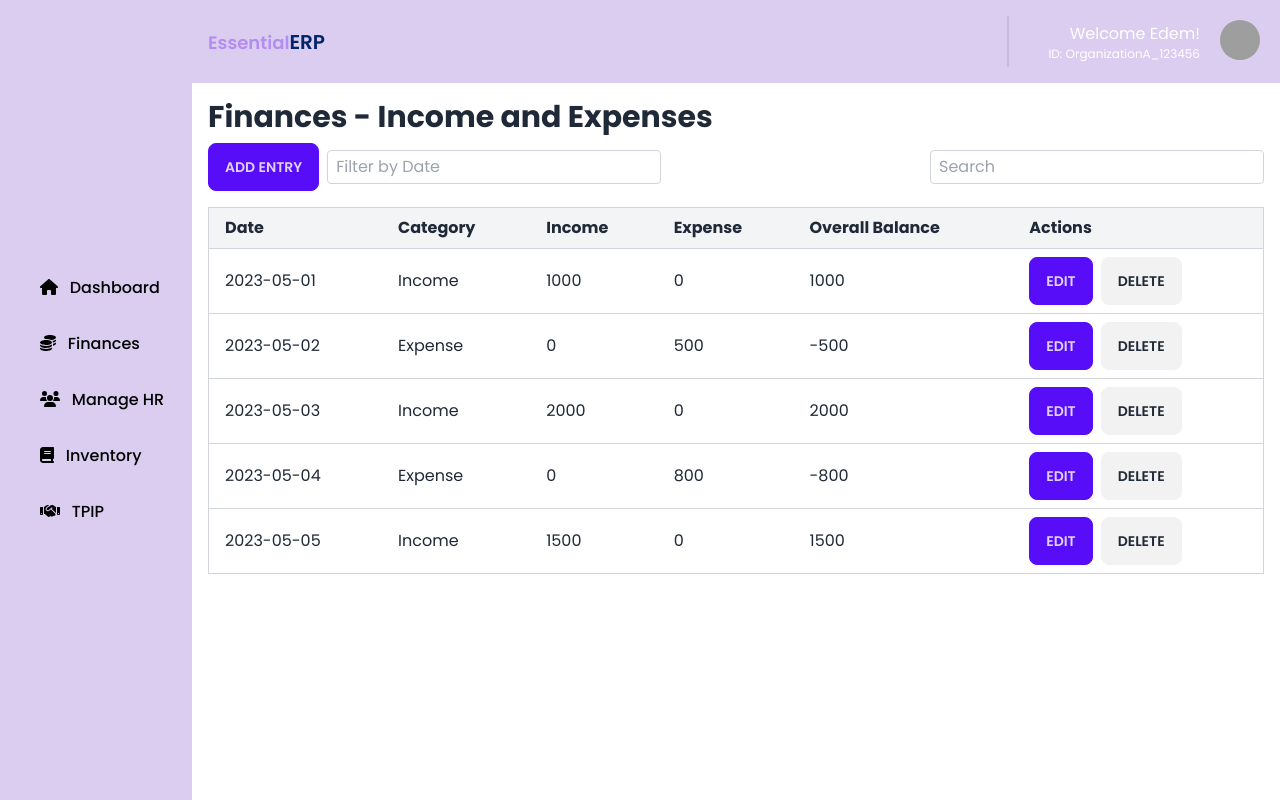
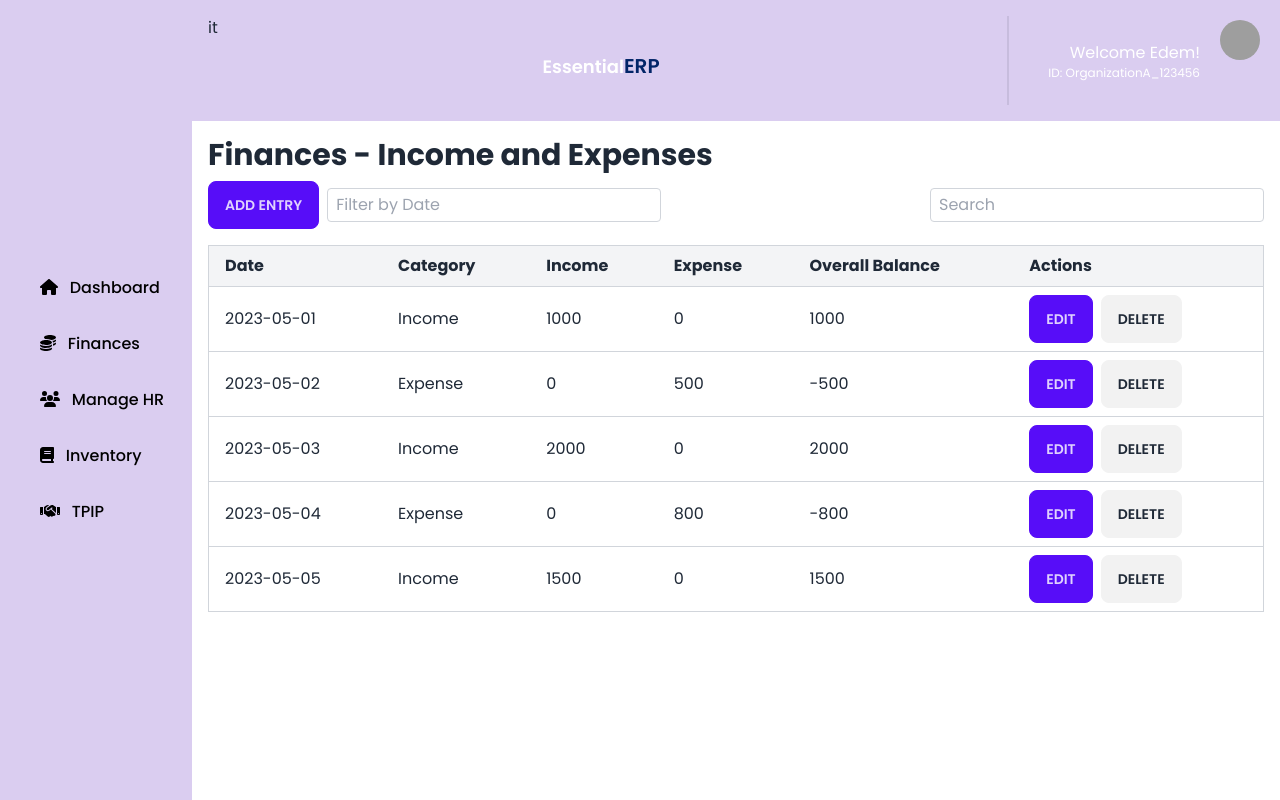
Before and after one commit to Cessation-Code/essentialerp-frontend, a Next.js app: page /dashboard/finances in a window 1280 px wide. Built offline with nearby package versions, Linux system fonts and the light colour scheme; grey boxes are pictures that could not be loaded.

Commit message:
task one and two redone

```diff
--- a/components/layouts/authenticated_layout/navbar.js
+++ b/components/layouts/authenticated_layout/navbar.js
@@ -1,5 +1,6 @@
 import { useState } from "react";
 import Link from "next/link";
+import Logo from "../../logo";
 
 const Navbar = () => {
   const [showDropdown, setShowDropdown] = useState(false);
@@ -15,14 +16,9 @@ const Navbar = () => {
   };
 
   return (
-    <div className="flex flex-row w-full bg-[#DACDF0] justify-between p-4">
+    <div className="flex flex-row w-full bg-[#DACDF0] justify-between p-4">it
       <div className="mt-3">
-        <Link href="/" className="text-lg font-semibold text-[#B48DF3]">
-          Essential
-        </Link>
-        <Link href="/" className="text-xl font-semibold text-[#022568]">
-          ERP
-        </Link>
+       <Logo/>
       </div>
 
       <div className="flex gap-4">
--- a/components/logo.js
+++ b/components/logo.js
@@ -1,8 +1,9 @@
-import { Link } from 'next/link';
+import Link from "next/link";
 
 export default function Logo() {
-    <div className="flex items-center justify-between">
-        <div className="basis-1/5 z-50 text-center">
+  return(
+  <>
+    <div className="p-6">
       <Link href="/" className="text-lg font-semibold text-white">
         Essential
       </Link>
@@ -10,5 +11,5 @@ export default function Logo() {
         ERP
       </Link>
     </div>
-    </div>
+  </>);
 }
--- a/pages/contact_us/index.js
+++ b/pages/contact_us/index.js
@@ -4,6 +4,7 @@ import {
     PhoneIcon,
     ContactUsIcon
 } from "../../public/icons/contact_us_page/contact_icons";
+import Logo from "../../components/logo";
 
 export default function ContactUs() {
 
@@ -13,19 +14,12 @@ export default function ContactUs() {
     };
 
     return (
-        <div className="page-container flex h-full  bg-[#DACDF0]">
+        <div className="page-container flex h-full fixed bg-[#DACDF0]">
 
-            <div className="sidebar-container pl-6">
-                <Link href="/" className="text-lg font-semibold text-white">
-                    Essential
-                </Link>
-                <Link href="/" className="text-xl font-semibold text-[#022568]">
-                    ERP
-                </Link>
-            </div>
+              <Logo/>
 
             {/* Main Content */}
-            <div className="w-5/6 pt-28 text-heading flex-col justify-center border-separate">
+            <div className="w-screen pt-28 text-heading flex-col justify-center border-separate">
                 <div className="container mx-auto max-w-fit max-h-fit bg-slate-200 rounded-lg shadow-lg p-8">
                     <div className=" flex flex-col  items-center pt-4">
                         <p className=" text-3xl mb-10 text-[#B48DF3]">CONTACT US</p>
--- a/pages/login/index.js
+++ b/pages/login/index.js
@@ -2,6 +2,7 @@ import React, { useState } from "react";
 import { useRouter } from "next/router";
 import Logo01 from "../../public/icons/login_page/loginicon01";
 import Link from "next/link";
+import Logo from "../../components/logo";
 
 export default function LoginPage() {
   const [email, setEmail] = useState("");
@@ -52,8 +53,7 @@ export default function LoginPage() {
     <div className="bg-[#C4D7F8] h-screen">
       <div className="flex flex-row pt-5">
         <div className="basis-1/5 z-50 text-center">
-          <a className="text-lg font-semibold text-white">Essential</a>
-          <a className="text-xl font-semibold text-[#022568]">ERP</a>
+        <Logo/>
         </div>
       </div>
 
--- a/pages/signup/index.js
+++ b/pages/signup/index.js
@@ -3,6 +3,7 @@ import { useState } from "react";
 import Link from "next/link";
 import { useRouter } from "next/router";
 import Logo01 from "../../public/icons/signup_page/signupicon01";
+import Logo from "../../components/logo";
 
 export default function SignUpPage() {
   const [com_name, setCompanyName] = useState("");
@@ -78,8 +79,7 @@ export default function SignUpPage() {
     <div className="bg-[#C4D7F8] min-h-screen">
       <div className="flex flex-row pt-5">
         <div className="basis-1/5 z-50 text-center">
-          <a className="text-lg font-semibold text-white">Essential</a>
-          <a className="text-xl font-semibold text-[#022568]">ERP</a>
+         <Logo/>
         </div>
       </div>
 
--- a/pages/terms_and_conditions/index.js
+++ b/pages/terms_and_conditions/index.js
@@ -2,6 +2,7 @@ import React, { useState } from "react";
 import Link from "next/link";
 import { useRouter } from "next/router";
 import { motion, AnimatePresence } from "framer-motion";
+import Logo from "../../components/logo";
 
 const TermsAndConditions = () => {
   const [activeTab, setActiveTab] = useState(0);
@@ -31,12 +32,7 @@ const TermsAndConditions = () => {
 
     <div className="bg-pink-300 bg-gradient-to-br from-pink-300 to-purple-500 min-h-screen">
       <div className="pt-4 pl-8">
-        <Link href="/" className="text-lg font-semibold text-white">
-          Essential
-        </Link>
-        <Link href="/" className="text-xl font-semibold text-[#022568]">
-          ERP
-        </Link>
+       <Logo/>
       </div>
 
       {/* Main */}
```
Lines whose indentation alone changed are shown as unchanged.
